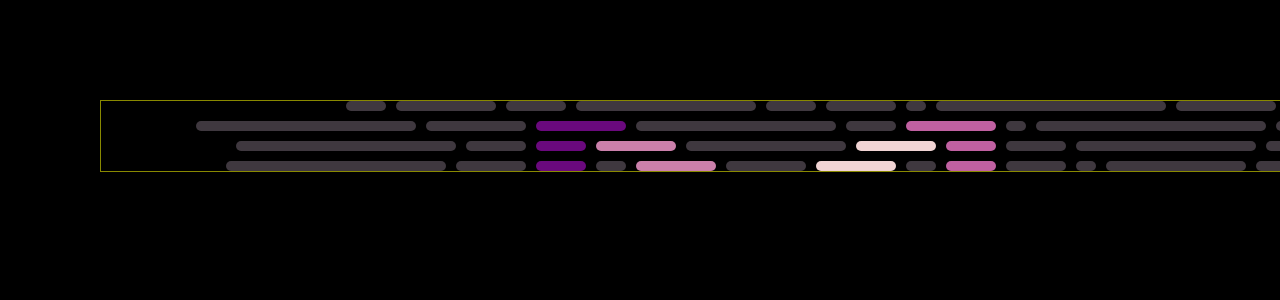
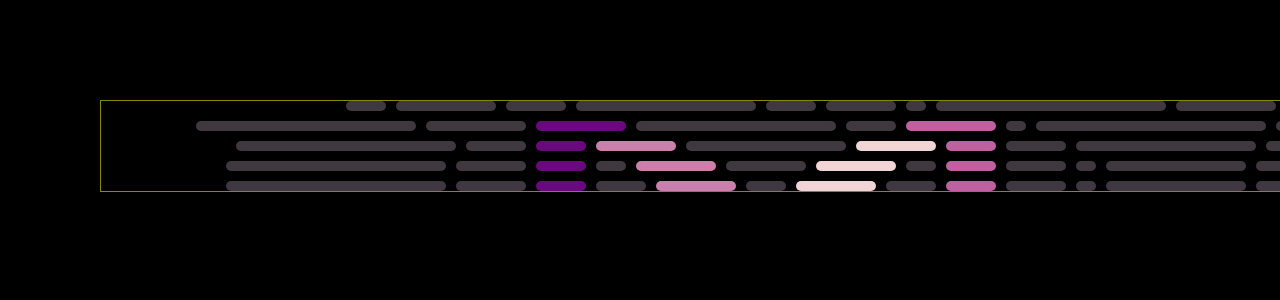
Before and after one commit to kaoutar-12/portflio, a Next.js app: page / in a window 1280 px wide. Shown: the top 300 px of the page. Built offline with nearby package versions, Linux system fonts and the light colour scheme.

Commit message:
working on the animation

```diff
--- a/components/Animation.tsx
+++ b/components/Animation.tsx
@@ -57,6 +57,25 @@ const animation = () => {
         <div className="cell size-2"></div>
         <div className="cell size-14"></div>
         {/* <div className="cell size-6 "></div> */}
+        <div className="cell size-5"></div>
+        <div className="cell size-6"></div>
+        <div className="cell size-9"></div>
+      </div>
+      <div className="row">
+        <div className="cell size-22"></div>
+        <div className="cell size-7"></div>
+        <div className="cell size-5 darkpurple"></div>
+        <div className="cell size-5"></div>
+        <div className="cell size-8 pink"></div>
+        <div className="cell size-4"></div>
+        {/* <div className="cell size-5"></div> */}
+        <div className="cell size-8 beige"></div>
+        <div className="cell size-5"></div>
+        <div className="cell size-5 purple"></div>
+        <div className="cell size-6"></div>
+        <div className="cell size-2"></div>
+        <div className="cell size-14"></div>
+        {/* <div className="cell size-6 "></div> */}
         <div className="cell size-22"></div>
       </div>
 
```
